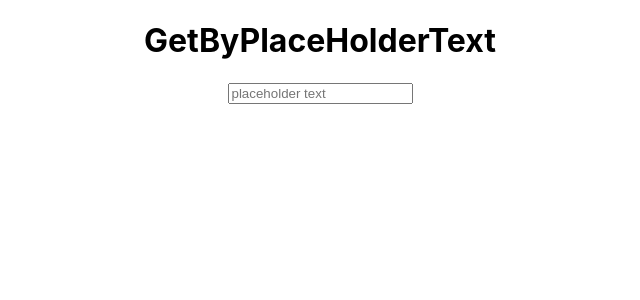
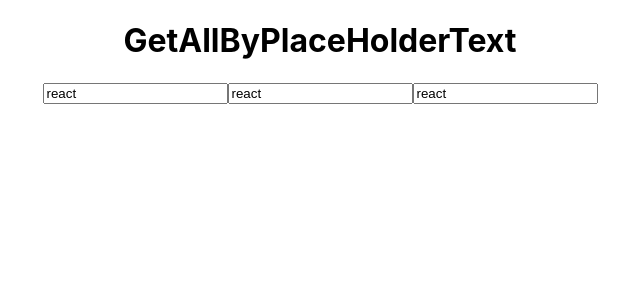
Before and after one commit to muazimmaqbool/React_Testing_Library, a React (Create React App) app: page / in a window 1280 px wide. Shown: the top 300 px of the page, without its empty margins (320-960 px from the left). Built offline with nearby package versions, Linux system fonts and the light colour scheme.

Commit message:
testing multiple elements via placeholder text

```diff
--- a/src/15_getByPlaceHolderText/GetAllByPlaceholderText.jsx
+++ b/src/15_getByPlaceHolderText/GetAllByPlaceholderText.jsx
@@ -1,5 +1,9 @@
 import React from 'react'
+/*
+->getAllByPlaceholderText is used to test multiple elements whose placeholder text
+is same
 
+*/
 const GetAllByPlaceholderText = () => {
   return (
     <div>
--- a/src/App.js
+++ b/src/App.js
@@ -56,8 +56,8 @@ function App() {
       {/* <GetByLabelText/> */}
       {/* <GetAllByLabelText/> */}
 
-      <GetByPlaceHolderText/>
-      {/* < GetAllByPlaceholderText/> */}
+      {/* <GetByPlaceHolderText/> */}
+      < GetAllByPlaceholderText/>
 
       {/* <GetByText_GetAllByText/> */}
       {/* <GetByTestId_GetAllByTestId/> */}
```
Also changed, not shown: 1 other file (tests, documents, lock files or other folders).
